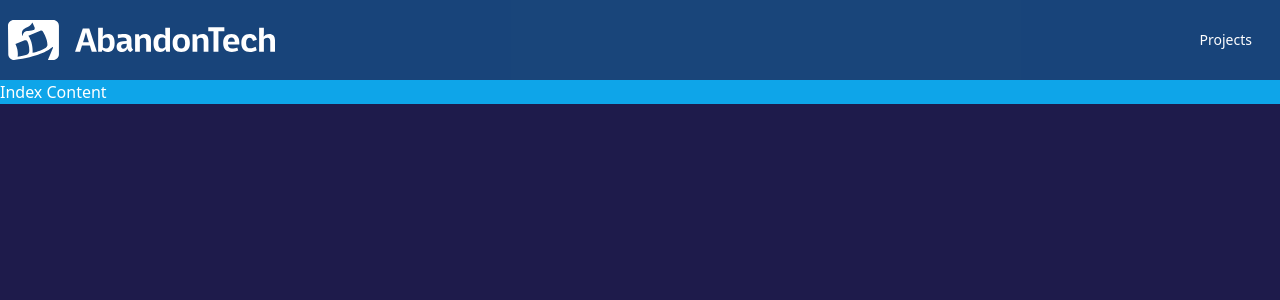
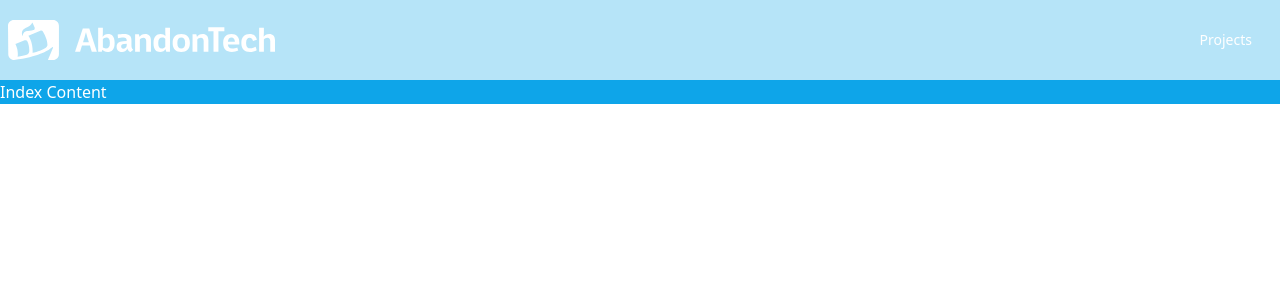
Before and after one commit to AbandonTech/abandontechsite, a Nuxt app: page / in a window 1280 px wide. Shown: the top 300 px of the page. Built offline with nearby package versions, Linux system fonts and the light colour scheme.

Commit message:
add custom dark/light theming with daisyui

```diff
--- a/nuxt.config.ts
+++ b/nuxt.config.ts
@@ -3,14 +3,9 @@ export default defineNuxtConfig({
   devtools: { enabled: true },
   srcDir: "src/",
   css: ["~/assets/css/main.css"],
-  modules: ['@nuxtjs/tailwindcss'],
-  postcss: {
-    plugins: {
-      tailwindcss: {
-        cssPath: ["~/assets/css/main.css"]
-      },
-      autoprefixer: {},
-    },
+  modules: ["@nuxtjs/tailwindcss"],
+  tailwindcss: {
+    exposeConfig: true,
   },
   app: {
     head: {
--- a/src/app.vue
+++ b/src/app.vue
@@ -1,7 +1,7 @@
 <script setup>
 useHead({
   bodyAttrs: {
-    class: "bg-indigo-950 text-white"
+    class: "bg-base-100 text-white"
   }
 })
 </script>
--- a/tailwind.config.ts
+++ b/tailwind.config.ts
@@ -1,3 +1,19 @@
 module.exports = {
     plugins: [require('daisyui')],
+    daisyui: {
+        themes: [
+          {
+            light: {
+              ...require("daisyui/src/theming/themes")["light"],
+              "base-100": "#ffffff"
+            },
+          },
+          {
+            dark: {
+              ...require("daisyui/src/theming/themes")["dark"],
+              "base-100": "#0f172a"
+            },
+          },
+        ]
+    }
   };
```
